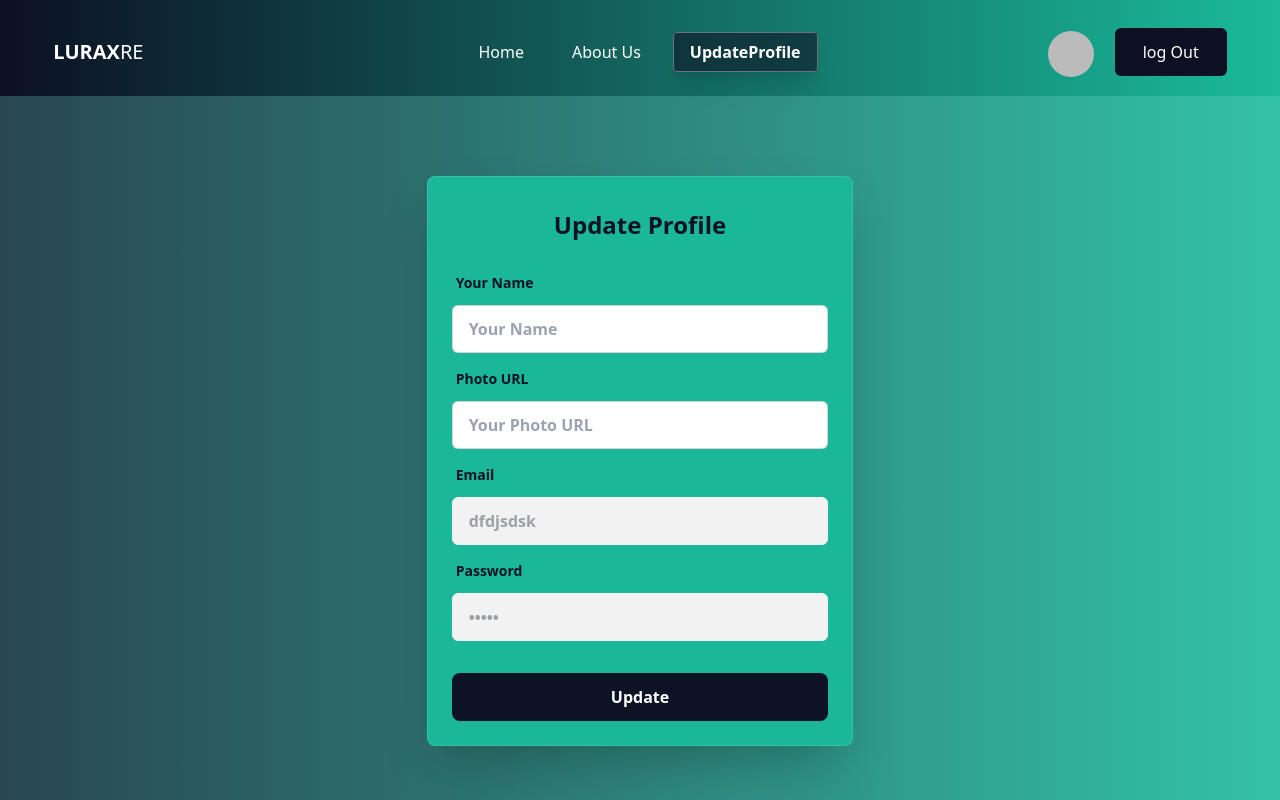
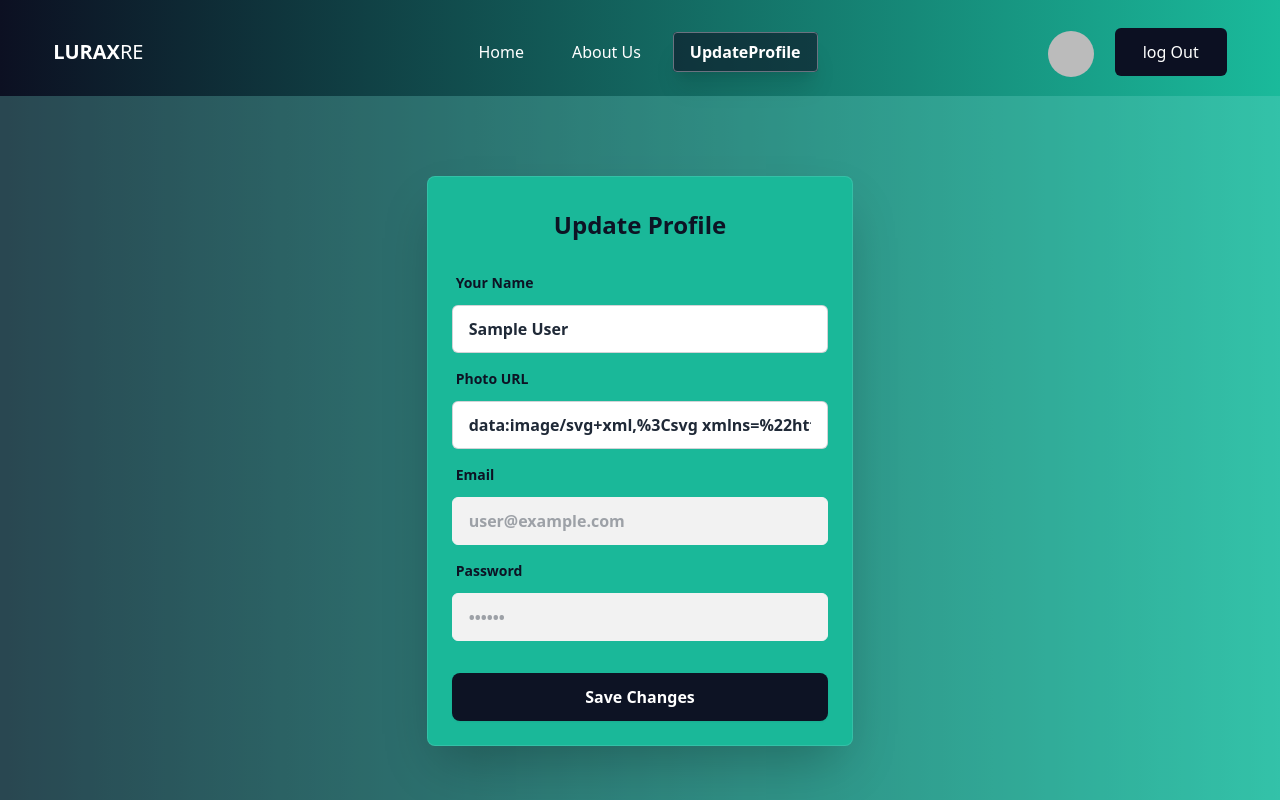
Before and after one commit to al-amin90/react-lurax, a React (Vite) app: page /update in a window 1280 px wide. Shown: the top 800 px of the page. Built offline with nearby package versions, Linux system fonts and the light colour scheme; no server answers; sample sign-in values are in the browser's storage.

Commit message:
show password toggle added

```diff
--- a/src/Pages/LogIn/Login.jsx
+++ b/src/Pages/LogIn/Login.jsx
@@ -6,7 +6,7 @@ import { Flip, toast } from "react-toastify";
 import { useEffect } from "react";
 
 const Login = () => {
-    const { userLogin } = useAuth()
+    const { userLogin, setLoading } = useAuth()
     const location = useLocation()
     const navigate = useNavigate()
 
@@ -26,6 +26,7 @@ const Login = () => {
         userLogin(email, password)
             .then(result => {
                 navigate(location.state || "")
+                setLoading(false)
                 toast.success("Login successfully", {
                     theme: "colored",
                     transition: Flip,
@@ -33,13 +34,20 @@ const Login = () => {
                 })
             })
             .catch(error => {
+                setLoading(false)
                 if (error.message.includes("invalid-credential")) {
                     toast.error("Incorrect email or password", {
                         autoClose: 2000,
                         theme: "colored",
                         transition: Flip,
                     })
+                    return;
                 }
+                toast.error(error.message, {
+                    autoClose: 2000,
+                    theme: "colored",
+                    transition: Flip,
+                })
                 console.log(error);
             })
 
--- a/src/Pages/SingUp/SingUp.jsx
+++ b/src/Pages/SingUp/SingUp.jsx
@@ -1,12 +1,16 @@
 import { useForm } from "react-hook-form";
-import { FaGithub, FaGoogle } from "react-icons/fa";
-import { Link } from 'react-router-dom';
+import { FaEyeSlash, FaGithub, FaGoogle } from "react-icons/fa";
+import { Link, useNavigate } from 'react-router-dom';
 import useAuth from "../../Hooks/useAuth";
 import { Flip, toast } from "react-toastify";
-import { useEffect } from "react";
+import { useEffect, useState } from "react";
+import { FaEye } from "react-icons/fa";
 
 const SingUp = () => {
-    const { createUser, userUpdate } = useAuth()
+    const { createUser, userUpdate, setLoading, setUser } = useAuth()
+    const [isShowed, setIsShwed] = useState(true);
+    const navigate = useNavigate()
+
     useEffect(() => {
         document.title = "SingUp - LURAXRE"
     }, [])
@@ -24,24 +28,27 @@ const SingUp = () => {
             toast.error("Password must have 6 character", {
                 theme: "colored",
                 transition: Flip,
-                autoClose: 2000,
+                autoClose: 3000,
             })
+            setLoading(false)
             return;
         }
         if (!/^(?=.*[A-Z])/.test(password)) {
             toast.error("Must have a UpperCase latter", {
                 theme: "colored",
                 transition: Flip,
-                autoClose: 2000,
+                autoClose: 3000,
             })
+            setLoading(false)
             return
         }
         if (!/^(?=.*[a-z])/.test(password)) {
             toast.error("Must have a LowerCase latter", {
                 theme: "colored",
                 transition: Flip,
-                autoClose: 2000,
+                autoClose: 3000,
             })
+            setLoading(false)
             return
         }
 
@@ -49,15 +56,23 @@ const SingUp = () => {
         createUser(email, password)
             .then(result => {
                 userUpdate(name, imageurl)
+                setLoading(false)
+                console.log(result.user);
+                navigate('/')
                 toast.success("Account create successfully", {
                     theme: "colored",
                     transition: Flip,
-                    autoClose: 2000,
+                    autoClose: 3000,
                 })
-                console.log(result.user);
             })
             .catch(error => {
+                setLoading(false)
                 console.log(error);
+                toast.error(error.message, {
+                    theme: "colored",
+                    transition: Flip,
+                    autoClose: 3000,
+                })
             })
     }
 
@@ -99,9 +114,17 @@ const SingUp = () => {
                                 <label className="label mb-1">
                                     <span className="label-text text-white">Password</span>
                                 </label>
-                                <input
-                                    {...register("password", { required: true })}
-                                    type="password" placeholder="Password" className="input input-bordered rounded-md " />
+                                <div className="relative flex">
+                                    <input
+                                        {...register("password", { required: true })}
+                                        type={isShowed ? "password" : "text"} placeholder="Password" className="input w-full input-bordered rounded-md " />
+                                    <div onClick={() => setIsShwed(!isShowed)} className="absolute right-4 text-xl top-4">
+                                        {isShowed ?
+                                            <FaEyeSlash></FaEyeSlash>
+                                            : <FaEye />
+                                        }
+                                    </div>
+                                </div>
                                 {errors.password && <span className="mt-2 text-red-500"> This Password field is required</span>}
                             </div>
 
--- a/src/Pages/UpdateProfile/UpdateProfile.jsx
+++ b/src/Pages/UpdateProfile/UpdateProfile.jsx
@@ -3,9 +3,10 @@ import { FaGithub, FaGoogle } from "react-icons/fa";
 import { Link } from 'react-router-dom';
 import useAuth from "../../Hooks/useAuth";
 import { useEffect } from "react";
+import { Result } from "postcss";
 
 const UpdateProfile = () => {
-    const { createUser, userUpdate } = useAuth()
+    const { createUser, userUpdate, user, setLoading } = useAuth()
 
     useEffect(() => {
         document.title = "UpdateProfile - LURAXRE"
@@ -18,20 +19,16 @@ const UpdateProfile = () => {
     } = useForm()
 
     const onSubmit = (data) => {
-        const { name, imageurl, email, password } = data;
+        const { name, imageurl } = data;
 
-        createUser(email, password)
-            .then(result => {
-                userUpdate(name, imageurl)
-                console.log(result.user);
-            })
-            .catch(error => {
-                console.log(error);
+        userUpdate(name, imageurl)
+            .then(() => {
+                setLoading(false)
+                console.log("update succefullay");
             })
     }
     return (
         <div className="hero ">
-            {/* 75d5cd46 */}
             <div className="flex items-center justify-center py-20 bg-[#75d5cd46]  w-full">
                 <div className="card shrink-0 md:w-1/2 lg:w-2/6  rounded-lg shadow-2xl bg-[#1AB899] border border-[#75d5cd46]">
                     <h1 className='font-bold text-2xl mt-8 text-center text-[#0D1324]'>Update Profile</h1>
@@ -42,6 +39,7 @@ const UpdateProfile = () => {
                             </label>
                             <input
                                 {...register("name", { required: true })}
+                                defaultValue={user?.displayName}
                                 type="text" placeholder="Your Name" className="input input-bordered font-bold rounded-md " />
                             {errors.name && <span className="mt-2 text-red-500">This Name field is required</span>}
                         </div>
@@ -51,6 +49,7 @@ const UpdateProfile = () => {
                             </label>
                             <input
                                 {...register("imageurl")}
+                                defaultValue={user.photoURL}
                                 type="text" placeholder="Your Photo URL" className="input input-bordered font-bold rounded-md " />
                         </div>
                         <div className="form-control">
@@ -58,18 +57,18 @@ const UpdateProfile = () => {
                                 <span className="label-text text-[#0D1324] font-semibold">Email</span>
                             </label>
                             <input
-                                type="email" disabled defaultValue={"dfdjsdsk"} placeholder="email" className="input input-bordered font-bold rounded-md " />
+                                type="email" disabled defaultValue={user.email} placeholder="email" className="input input-bordered font-bold rounded-md " />
                         </div>
                         <div className="form-control">
                             <label className="label mb-1">
                                 <span className="label-text text-[#0D1324] font-semibold">Password</span>
                             </label>
                             <input
-                                type="password" disabled defaultValue={"dfdjk"} placeholder="Password" className="input input-bordered font-bold rounded-md " />
+                                type="password" disabled defaultValue={"******"} placeholder="Password" className="input input-bordered font-bold rounded-md " />
                         </div>
 
                         <div className="form-control mt-6">
-                            <button type="submit" className="btn border-none text-white font-semibold text-base bg-[#0D1324]"> Update</button>
+                            <button type="submit" className="btn border-none text-white font-semibold text-base bg-[#0D1324]"> Save Changes</button>
                         </div>
                     </form>
                 </div>
--- a/src/Providers/AuthProvider.jsx
+++ b/src/Providers/AuthProvider.jsx
@@ -35,7 +35,6 @@ const AuthProvider = ({ children }) => {
         return signInWithPopup(auth, githubProvider)
     }
     const logout = () => {
-        setLoading(true)
         return signOut(auth)
     }
 
@@ -53,7 +52,9 @@ const AuthProvider = ({ children }) => {
 
     const authInfo = {
         user,
+        setUser,
         loading,
+        setLoading,
         createUser,
         userLogin,
         userUpdate,
--- a/src/Routes/router.jsx
+++ b/src/Routes/router.jsx
@@ -41,7 +41,9 @@ const router = createBrowserRouter([
             },
             {
                 path: '/update',
-                element: <UpdateProfile></UpdateProfile>
+                element: <PrivateRoute>
+                    <UpdateProfile></UpdateProfile>
+                </PrivateRoute>
             },
             {
                 path: '/aboutUs',
--- a/src/components/LuxuryStates/LuxuryStates.jsx
+++ b/src/components/LuxuryStates/LuxuryStates.jsx
@@ -6,7 +6,7 @@ const LuxuryStates = () => {
 
     return (
         <div className='bg-white py-16'>
-            <h2 className='text-center mb-5 font-bold font-montserrat text-3xl md:text-4xl uppercase'>Luxury <span className='font-normal'>States</span></h2>
+            <h2 className='text-center mb-5 font-bold font-montserrat text-3xl md:text-4xl uppercase'>Luxury <span className='font-normal'>Estates</span></h2>
             <p className="text-center mb-20 text-sm md:text-lg w-11/12 lg:w-2/3 mx-auto">Luxury real estate epitomizes opulence, exclusivity, and unparalleled quality. These properties boast lavish amenities, breathtaking views, and meticulously crafted interiors, offering an unmatched lifestyle experience.</p>
             <div className='grid grid-cols-1 md:grid-cols-2 lg:grid-cols-3 gap-7 max-w-7xl w-11/12 mx-auto'>
                 {
--- a/src/components/SocialMediaLogin/SocialMediaLogin.jsx
+++ b/src/components/SocialMediaLogin/SocialMediaLogin.jsx
@@ -13,6 +13,10 @@ const SocialMediaLogin = () => {
                 console.log(result.user);
                 navigate(location.state || "")
             })
+            .catch(error => {
+                setLoading(false)
+                console.log(error);
+            })
     }
 
     return (
```
